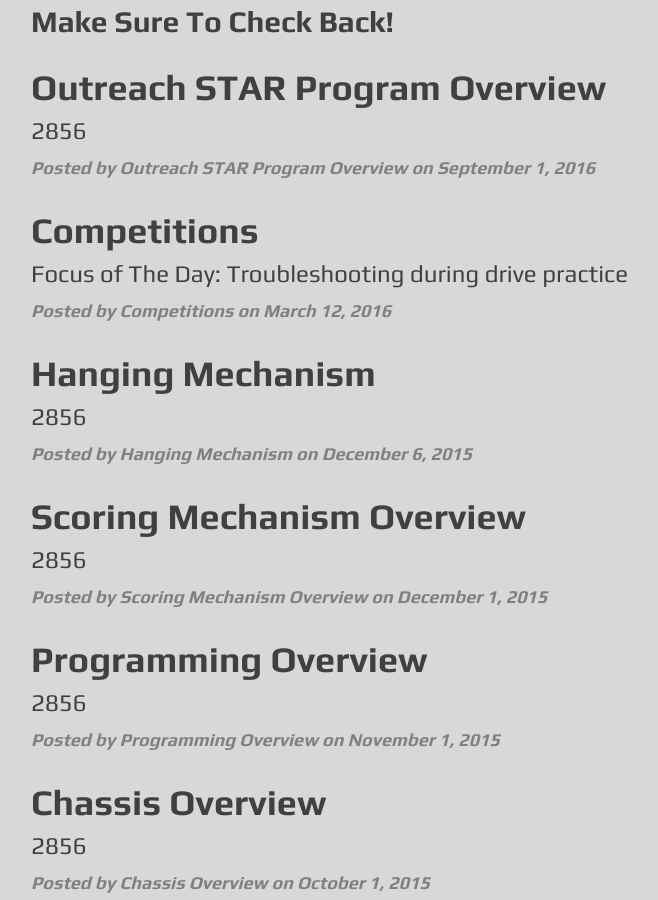
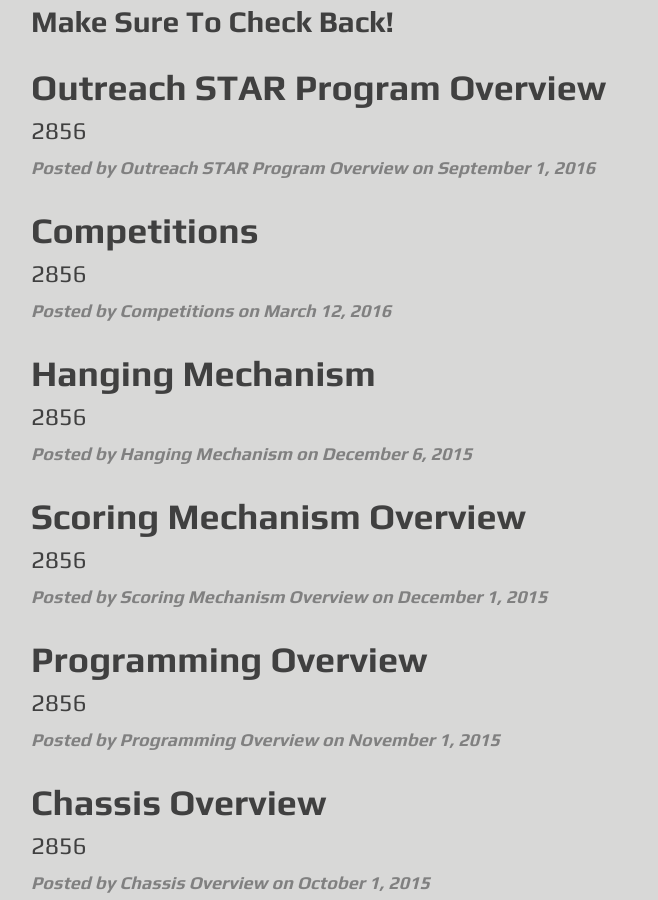
Before and after one commit to redshiftrobotics/2856-essays, a Jekyll site: the page built from index.html, in a window 1280 px wide and 900 px high, scrolled down 805 px. Shown: the whole window, without its empty margins (234-892 px from the left). Built offline with Jekyll 4.4.1, drawn with Linux system fonts in a browser that asks for light colours; nearby versions of some CDN libraries; the list of posts is cut into pages by our own code.

Commit message:
post pdf

```diff
--- a/_posts/2016-02-06-comp.markdown
+++ b/_posts/2016-02-06-comp.markdown
@@ -1,7 +1,7 @@
 ---
 layout:     post
 title:      "Competitions"
-subtitle:   "Focus of The Day: Troubleshooting during drive practice"
+subtitle:   "2856"
 date:       2016-03-12 20:04:12
 ---
 
@@ -10,3 +10,7 @@
 </object>
 
 <iframe src="img/comp.pdf" style="width:100%; height:100%;" frameborder="0"></iframe>
+
+<embed src="img/comp.pdf" width="500" height="375" type='application/pdf'>
+
+<embed src="img/comp.pdf" width="600" height="500" alt="pdf" pluginspage="http://www.adobe.com/products/acrobat/readstep2.html">
```
